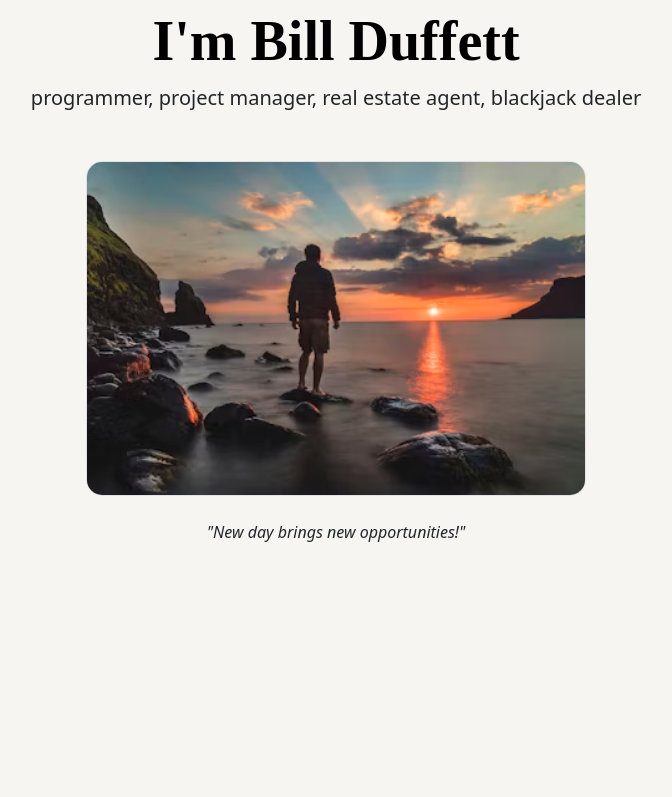
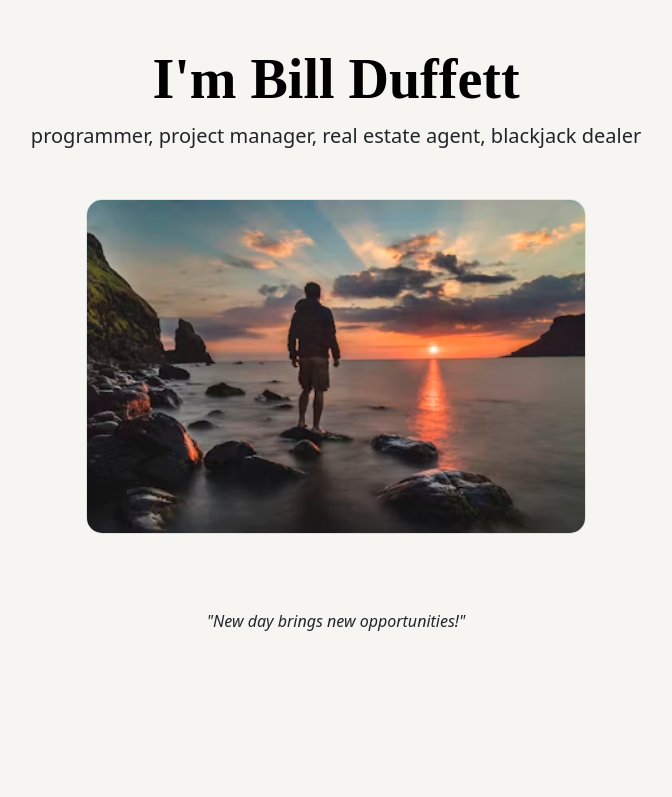
Before and after one commit to bsduff3tt/Duffett-Resume, a plain HTML site: page index.html in a window 1280 px wide. Shown: the top 797 px of the page, without its empty margins (304-976 px from the left). Drawn offline with nearby package versions, Linux system fonts and the light colour scheme.

Commit message:
Add files via upload

```diff
--- a/style.css
+++ b/style.css
@@ -18,6 +18,7 @@
 
 .display-4 {
   font-family: "Times New Roman", Times, serif;
+  margin-top: 3%;
 }
 
 #introduction{
@@ -68,6 +69,7 @@
 
 .newday{
   font-style: italic;
+  margin-top: 4%;
 }
 
 .thefuture{
```
Also changed, not shown: me3.jpg.
